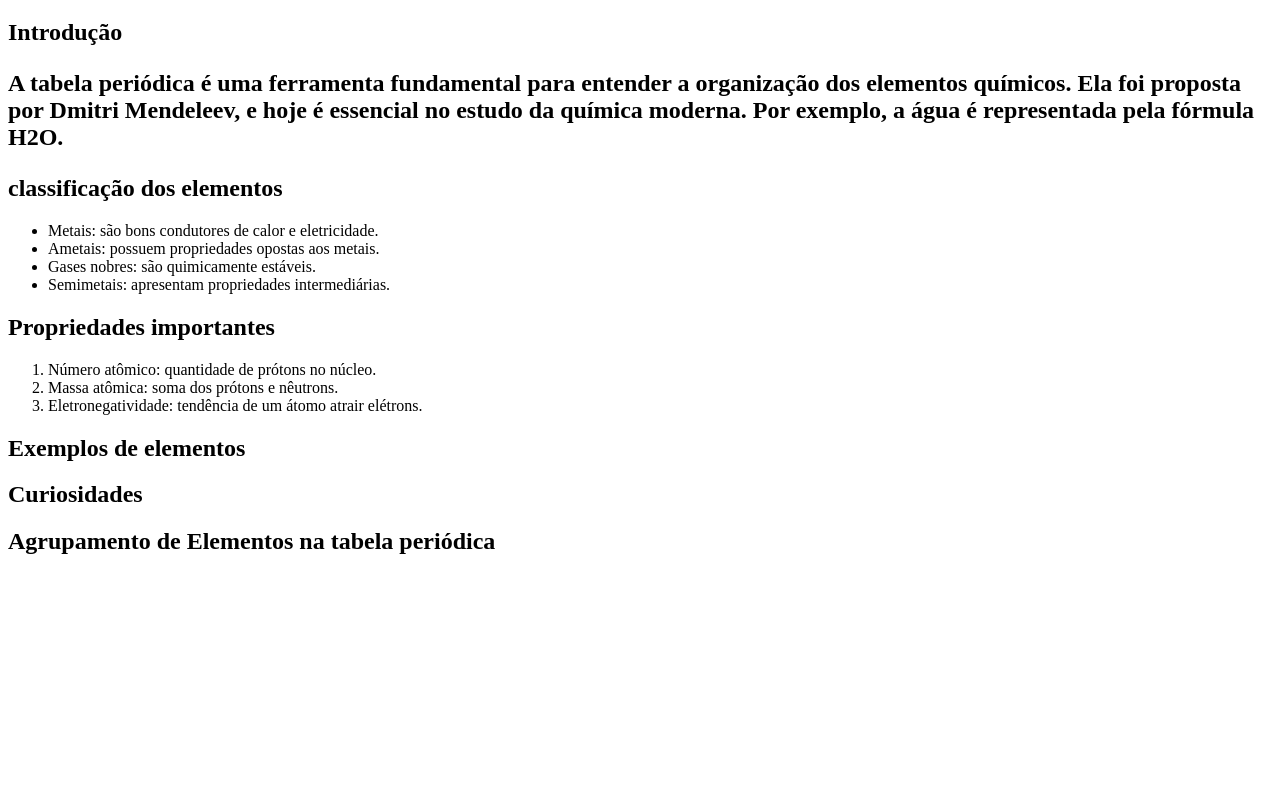
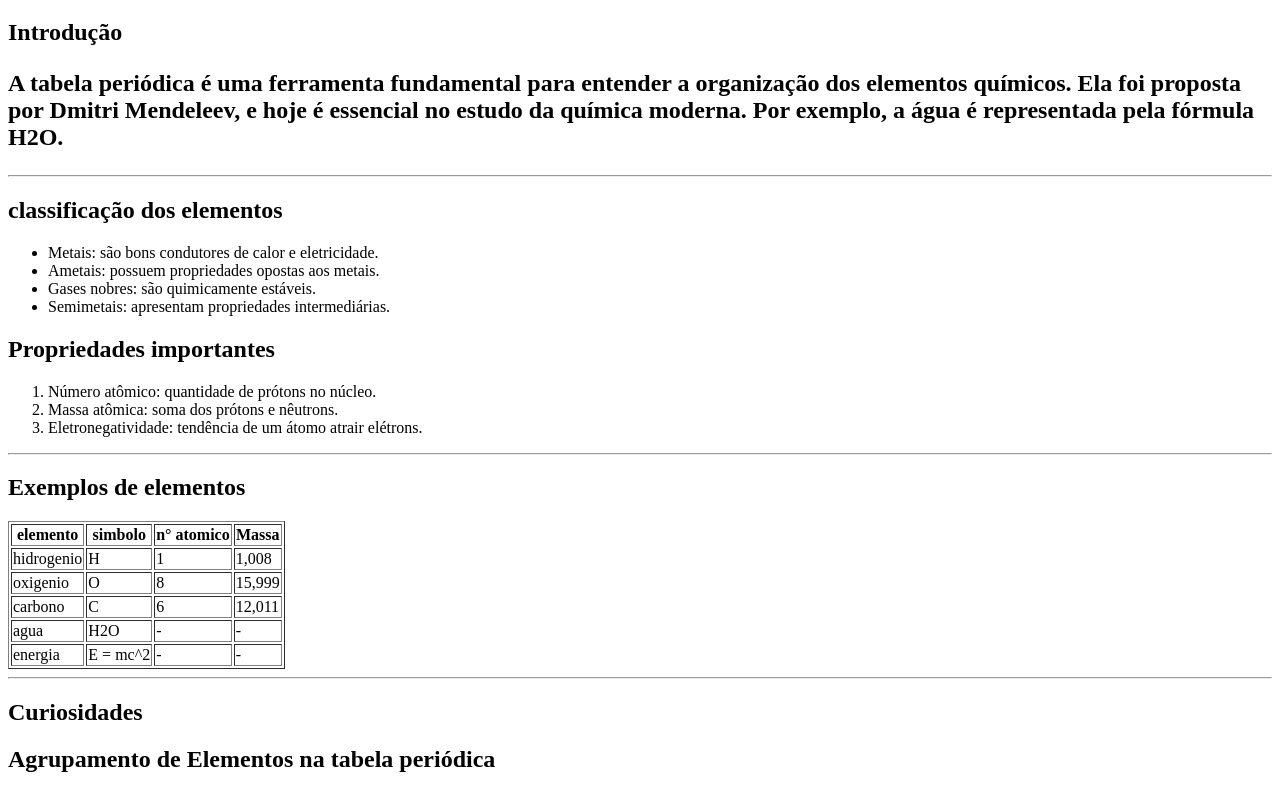
Before and after one commit to Albino834/exercicio, a plain HTML site: page tabelaperi.html in a window 1280 px wide. Shown: the part 61-854 px from the top of the page. Before the commit the page ends 800 px from the top, so only its background shows below. Drawn offline with Linux system fonts and the light colour scheme.

Commit message:
exemplodeelementos

```diff
--- a/tabelaperi.html
+++ b/tabelaperi.html
@@ -8,9 +8,10 @@
 <body>
 <h1>Tabela períodica dos elementos</h1>
 <h2>Introdução<h2>
-<p> A tabela periódica é uma ferramenta fundamental para entender a organização dos elementos químicos. Ela foi proposta
+<p> A <strong>tabela periódica</strong> é uma ferramenta fundamental para entender a organização dos elementos químicos. Ela foi proposta
 por Dmitri Mendeleev, e hoje é essencial no estudo da química moderna. Por exemplo, a água é representada pela
 fórmula H2O.</p>
+<hr>
 <h2>classificação dos elementos</h2>
 <ul>
 <li>Metais: são bons condutores de calor e eletricidade.</li>
@@ -24,9 +25,80 @@ fórmula H2O.</p>
 <li>Massa atômica: soma dos prótons e nêutrons.</li>
 <li>Eletronegatividade: tendência de um átomo atrair elétrons.</li>
 </ol>
+<hr>
 <h2>Exemplos de elementos</h2>
+    <table border="1">
+
+        <thead>
+            <tr>
+                <th>elemento</th>
+                <th>simbolo</th>
+                <th>n° atomico</th>
+                <th> Massa</th>
+            </tr>
+        </thead>
+
+        <tbody>
+            <tr>
+                <td>hidrogenio</td>
+                <td>H</td>
+                <td>1</td>
+                <td>1,008</td>
+             </tr>
+
+            <tr>
+                <td>oxigenio</td>
+                <td>O</td>
+                <td>8</td>
+                <td>15,999</td>
+             </tr>
+
+             <tr>
+                <td>carbono</td>
+                <td>C</td>
+                <td>6</td>
+                <td>12,011</td>
+             </tr>
+
+             <tr>
+                <td>agua</td>
+                <td>H2O</td>
+                <td>-</td>
+                <td>-</td>
+             </tr>
+
+            <tr>
+                <td>energia</td>
+                <td>E = mc^2</td>
+                <td>-</td>
+                <td>-</td>
+            </tr>
+
+        </tbody>
+    </table>
+<hr>
+
+
+
+
+
+
 <h2>Curiosidades</h2>
+
+
+
+
+
+
+
+
+
 <h2>Agrupamento de Elementos na tabela periódica</h2>
+
+
+
+
+
 
 
 
```
